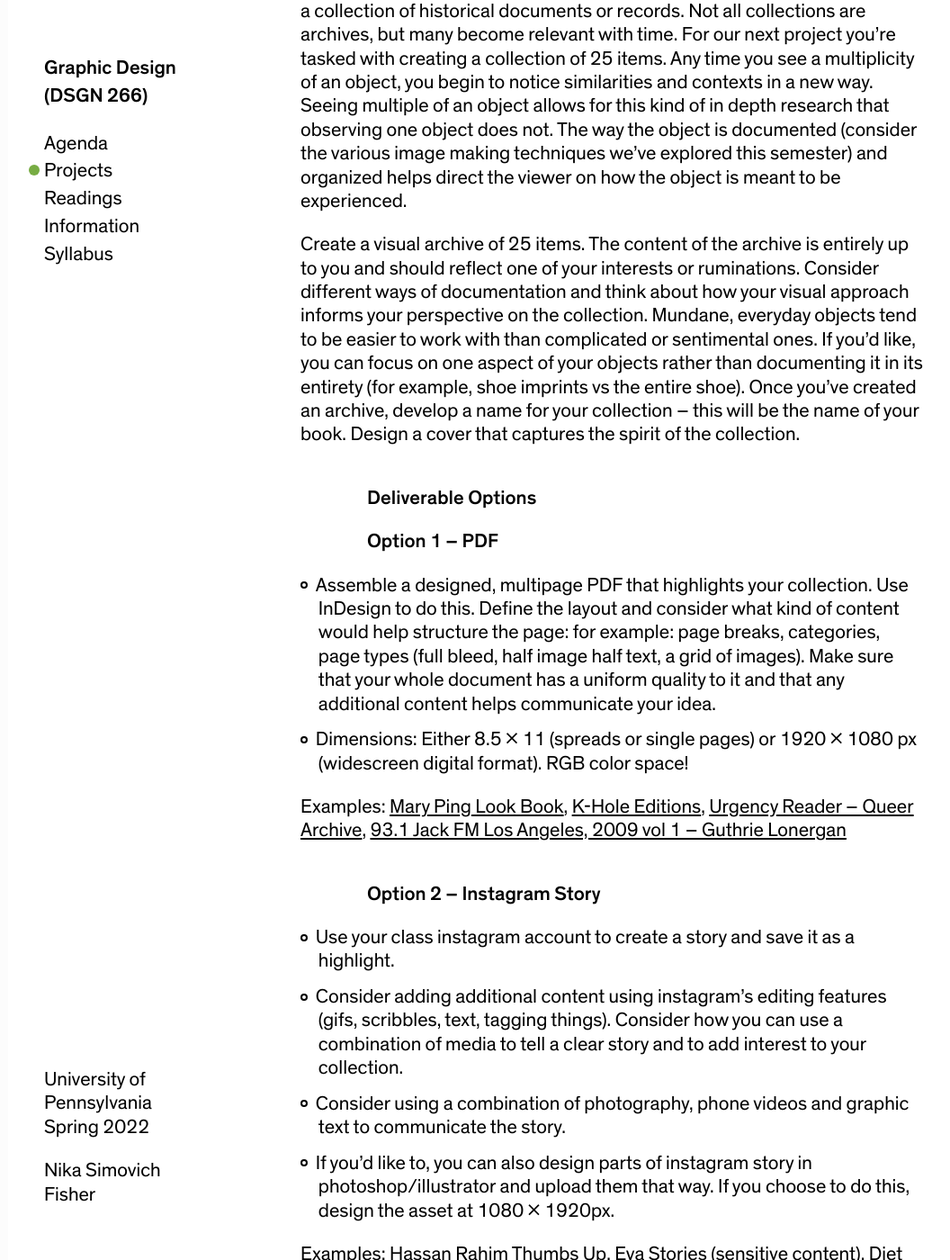
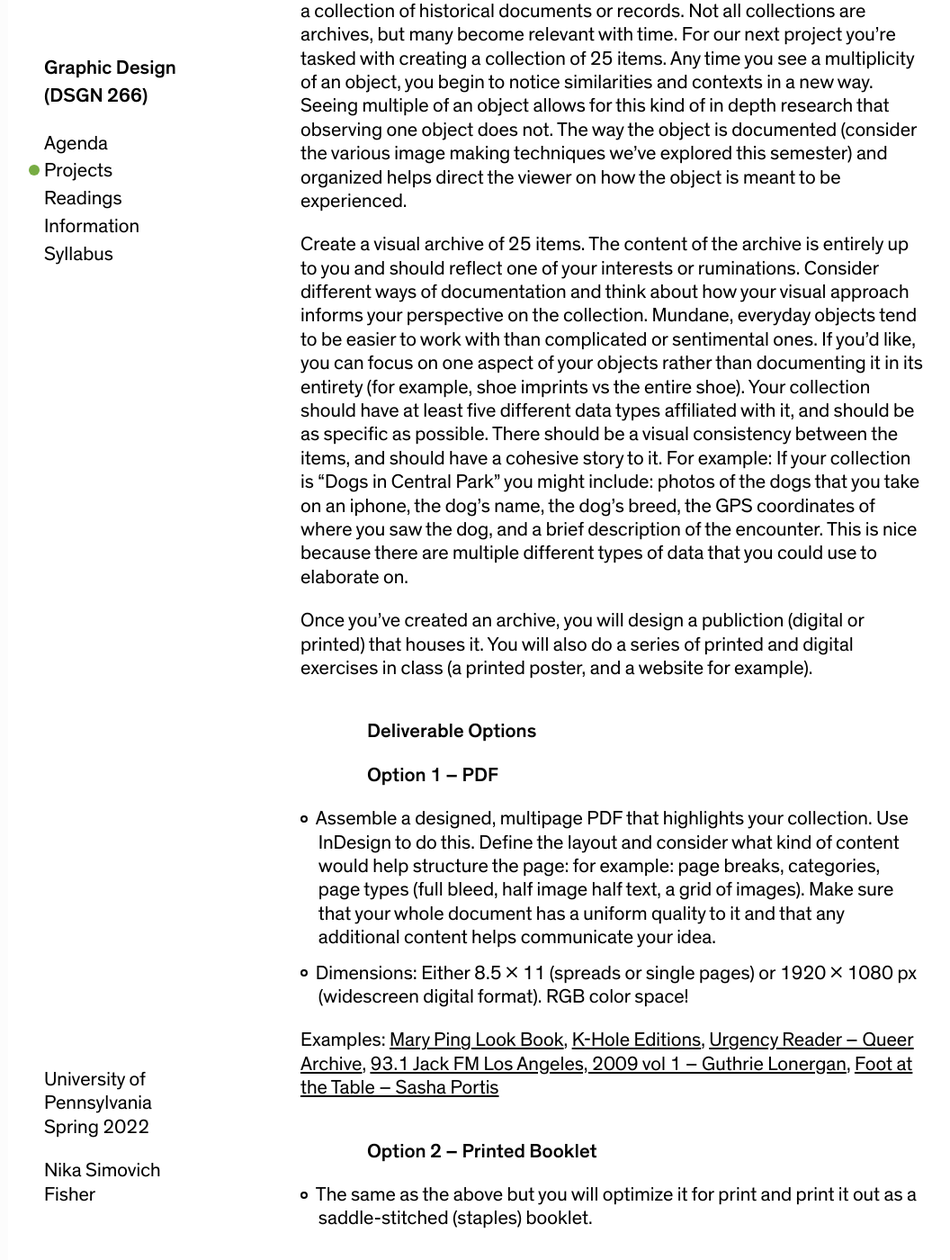
Before and after one commit to nikasimovich/gds22, a Jekyll site: the page built from _projects/visual-archive.md, in a window 1280 px wide and 1400 px high, scrolled down 228 px. Shown: the whole window at 90% size, without its empty margins (11-1067 px from the left). Built offline with Jekyll 4.4.1, drawn with Linux system fonts in a browser that asks for light colours; some of the changed text lies outside the part shown.

```diff
--- a/_projects/visual-archive.md
+++ b/_projects/visual-archive.md
@@ -9,29 +9,21 @@ index:            3
 Anything that you have an accumulation of can be a collection. An archive is a collection of historical documents or records. Not all collections are archives, but many become relevant with time. For our next project you’re tasked with creating a collection of 25 items. Any time you see a multiplicity of an object, you begin to notice similarities and contexts in a new way. Seeing multiple of an object allows for this kind of in depth research that observing one object does not. The way the object is documented (consider the various image making techniques we’ve explored this semester) and organized helps direct the viewer on how the object is meant to be experienced.
 
 
-Create a visual archive of 25 items. The content of the archive is entirely up to you and should reflect one of your interests or ruminations. Consider different ways of documentation and think about how your visual approach informs your perspective on the collection. Mundane, everyday objects tend to be easier to work with than complicated or sentimental ones. If you’d like, you can focus on one aspect of your objects rather than documenting it in its entirety (for example, shoe imprints vs the entire shoe). Once you’ve created an archive, develop a name for your collection – this will be the name of your book. Design a cover that captures the spirit of the collection.
+Create a visual archive of 25 items. The content of the archive is entirely up to you and should reflect one of your interests or ruminations. Consider different ways of documentation and think about how your visual approach informs your perspective on the collection. Mundane, everyday objects tend to be easier to work with than complicated or sentimental ones. If you’d like, you can focus on one aspect of your objects rather than documenting it in its entirety (for example, shoe imprints vs the entire shoe).  Your collection should have at least five different data types affiliated with it, and should be as specific as possible. There should be a visual consistency between the items, and should have a cohesive story to it. For example: If your collection is “Dogs in Central Park” you might include: photos of the dogs that you take on an iphone, the dog’s name, the dog’s breed, the GPS coordinates of where you saw the dog, and a brief description of the encounter. This is nice because there are multiple different types of data that you could use to elaborate on.
+
+Once you’ve created an archive, you will design a publiction (digital or printed) that houses it. You will also do a series of printed and digital exercises in class (a printed poster, and a website for example).
+
+
 
 ### Deliverable Options
 ### Option 1 – PDF
 - Assemble a designed, multipage PDF that highlights your collection. Use InDesign to do this. Define the layout and consider what kind of content would help structure the page: for example: page breaks, categories, page types (full bleed, half image half text, a grid of images). Make sure that your whole document has a uniform quality to it and that any additional content helps communicate your idea.
 - Dimensions: Either 8.5 x 11 (spreads or single pages) or 1920 x 1080 px (widescreen digital format). RGB color space!
 
-Examples: [Mary Ping Look Book](http://maryping.com/downloads/MARYPING_S_S_2015.pdf), [K-Hole Editions](http://khole.net/dl?v=4), [Urgency Reader – Queer Archive](https://www.dropbox.com/s/upt110q2fetc4zs/URGENCYREADER_lo.pdf?dl=0), [93.1 Jack FM Los Angeles, 2009 vol 1 – Guthrie Lonergan](http://www.theageofmammals.com/jackfm/jackfm_losangeles_2008.pdf)
+Examples: [Mary Ping Look Book](http://maryping.com/downloads/MARYPING_S_S_2015.pdf), [K-Hole Editions](http://khole.net/dl?v=4), [Urgency Reader – Queer Archive](https://www.dropbox.com/s/upt110q2fetc4zs/URGENCYREADER_lo.pdf?dl=0), [93.1 Jack FM Los Angeles, 2009 vol 1 – Guthrie Lonergan](http://www.theageofmammals.com/jackfm/jackfm_losangeles_2008.pdf), [Foot at the Table – Sasha Portis](https://sashaportis.com/writing/foot_at_the_table.pdf)
 
-### Option 2 – Instagram Story
-- Use your class instagram account to create a story and save it as a highlight.
-- Consider adding additional content using instagram's editing features (gifs, scribbles, text, tagging things). Consider how you can use a combination of media to tell a clear story and to add interest to your collection.
-- Consider using a combination of photography, phone videos and graphic text to communicate the story.
-- If you&rsquo;d like to, you can also design parts of instagram story in photoshop/illustrator and upload them that way. If you choose to do this, design the asset at 1080 x 1920px.
-
-Examples: [Hassan Rahim Thumbs Up](https://www.instagram.com/hassanrahim/?hl=en), [Eva Stories (sensitive content)](https://www.instagram.com/eva.stories/), [Diet Prada](https://www.instagram.com/diet_prada/), [RoAndCo Highlights](https://www.instagram.com/roandcostudio/)
-
-### Option 3 – Website Using Scoby and Are.na
-- Publish your collection using [Scoby](https://scoby.page/) and [Are.na](https://www.are.na/). Scoby is a page creator built on are.na by Elliott Cost.
-- To use this, first create a public are.na channel that houses your entire collection as well as any other information (text, supporting assets).
-- Once you have the collection, connect it to the [mother channel](https://www.are.na/elliott-cost/scoby). You&rsquo;ll then be able to see your collection [here](https://scoby.page/). Once you create it, use simple CSS to the collection channel and see it update on the website. Note: While this is a new skillset, it&rsquo;s in your reach to learn how to use basic CSS. I will help you with this if you choose to do it! Please let me know ASAP if you&rsquo;re doing this, I'll provide steps and resources.
-
-Examples: [Karen Rose Artwork on Scoby](https://scoby.page/karen-rose-artwork) and on [Are.na](https://www.are.na/nika-fisher/karen-rose-artwork), [Cubist Google Earth on Scoby](https://scoby.page/cubist-google-earth) and on [are.na](https://www.are.na/zach-rose/cubist-google-earth), [Red and Black on Scoby](https://scoby.page/red-n-black) and on [are.na](https://www.are.na/timur-fattahov/red-n-black)
+### Option 2 – Printed Booklet
+- The same as the above but you will optimize it for print and print it out as a saddle-stitched (staples) booklet.
 
 
 ### Requirements for all options
@@ -39,6 +31,7 @@ Examples: [Karen Rose Artwork on Scoby](https://scoby.page/karen-rose-artwork) a
 - Should show your entire collection
 - Have a title and designed cover for it
 - Have a thought through narrative – literal or implied
+- Should tell a story through the way it is organized and the data that is collected
 - Should be a designed experience (there should be reasons for everything you design)
 
 ### Due date
```
Also changed, not shown: _agendas/week-10.md (added, +21 -0 lines).
